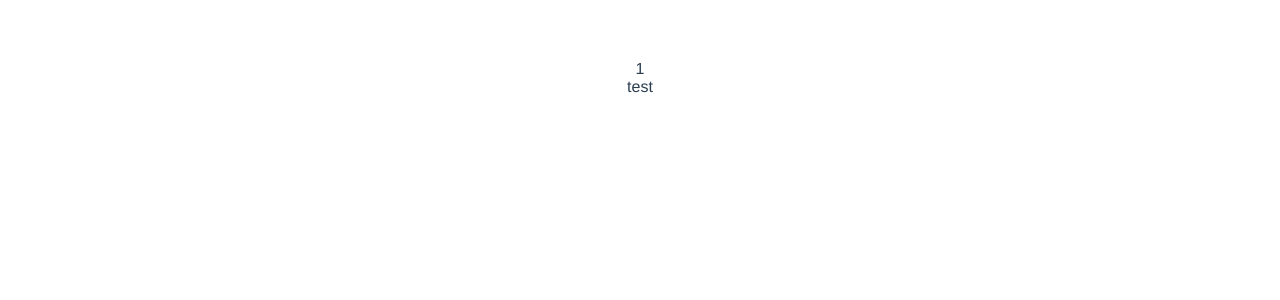
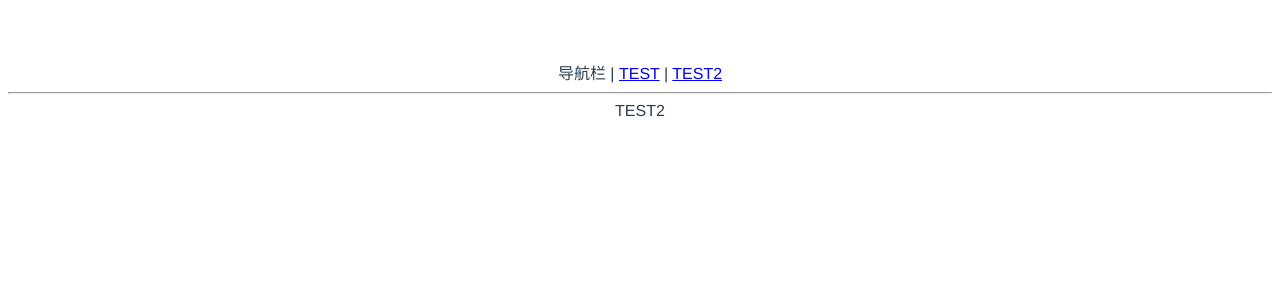
Before and after one commit to foresightJunyu/gulu-ui-vue3, a Vue app: page /#/xxx in a window 1280 px wide. Shown: the top 300 px of the page. Built offline with nearby package versions, Linux system fonts and the light colour scheme.

Commit message:
初始化路由

```diff
--- a/index.html
+++ b/index.html
@@ -8,6 +8,6 @@
 </head>
 <body>
   <div id="app"></div>
-  <script type="module" src="/src/main.js"></script>
+  <script type="module" src="/src/main.ts"></script>
 </body>
 </html>
--- a/src/App.vue
+++ b/src/App.vue
@@ -1,17 +1,16 @@
 <template>
 <div>
-  1
-  <test />
+  导航栏 | <router-link to="/">TEST</router-link> | <router-link to="/xxx">TEST2</router-link>
+  <hr>
+
+  <router-view />
 </div>
 </template>
 
 <script>
-import Test from './components/Test.vue'
 
 export default {
   name: 'App',
-  components: {
-    Test
-  }
+
 }
 </script>
--- /dev/null
+++ b/src/components/test2.vue
@@ -0,0 +1,15 @@
+<template>
+<div>
+  TEST2
+</div>
+</template>
+
+<script>
+export default {
+name: "test2"
+}
+</script>
+
+<style scoped>
+
+</style>
--- a/src/main.js
+++ /dev/null
@@ -1,5 +0,0 @@
-import { createApp } from 'vue'
-import App from './App.vue'
-import './index.css'
-
-createApp(App).mount('#app')
--- /dev/null
+++ b/src/main.ts
@@ -0,0 +1,19 @@
+import { createApp } from 'vue'
+import App from './App.vue'
+import Test from './components/test.vue'
+import Test2 from './components/test2.vue'
+import './index.css'
+import {createWebHashHistory, createRouter} from 'vue-router'
+
+const history = createWebHashHistory()
+const router = createRouter({
+    history: history,
+    routes: [
+        {path: '/', component: Test},
+        {path: '/xxx', component: Test2},
+    ]
+})
+
+const app = createApp(App)
+app.use(router)
+app.mount('#app')
```
Also changed, not shown: package.json (+4 -3 lines), 1 other file (tests, documents, lock files or other folders).
